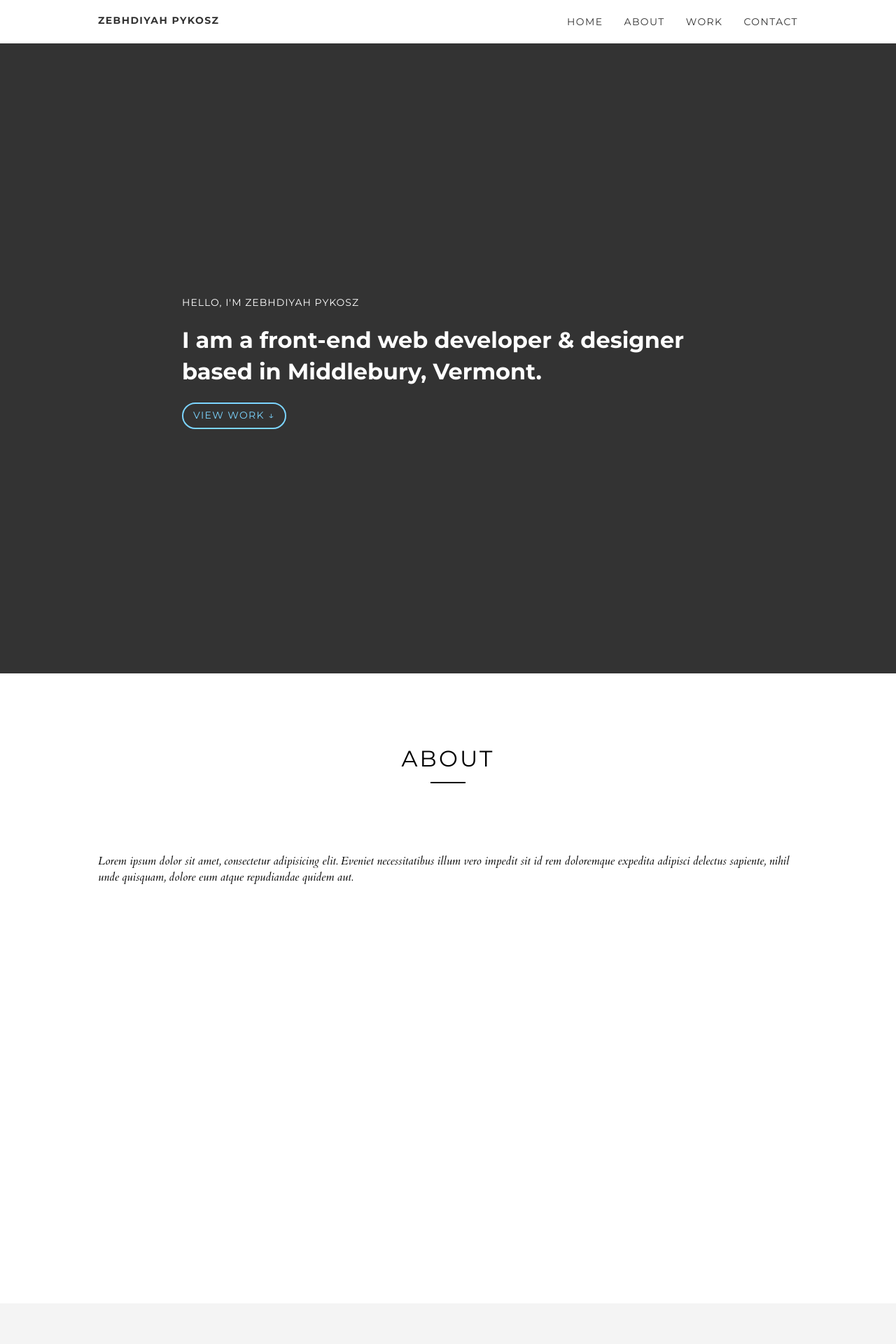
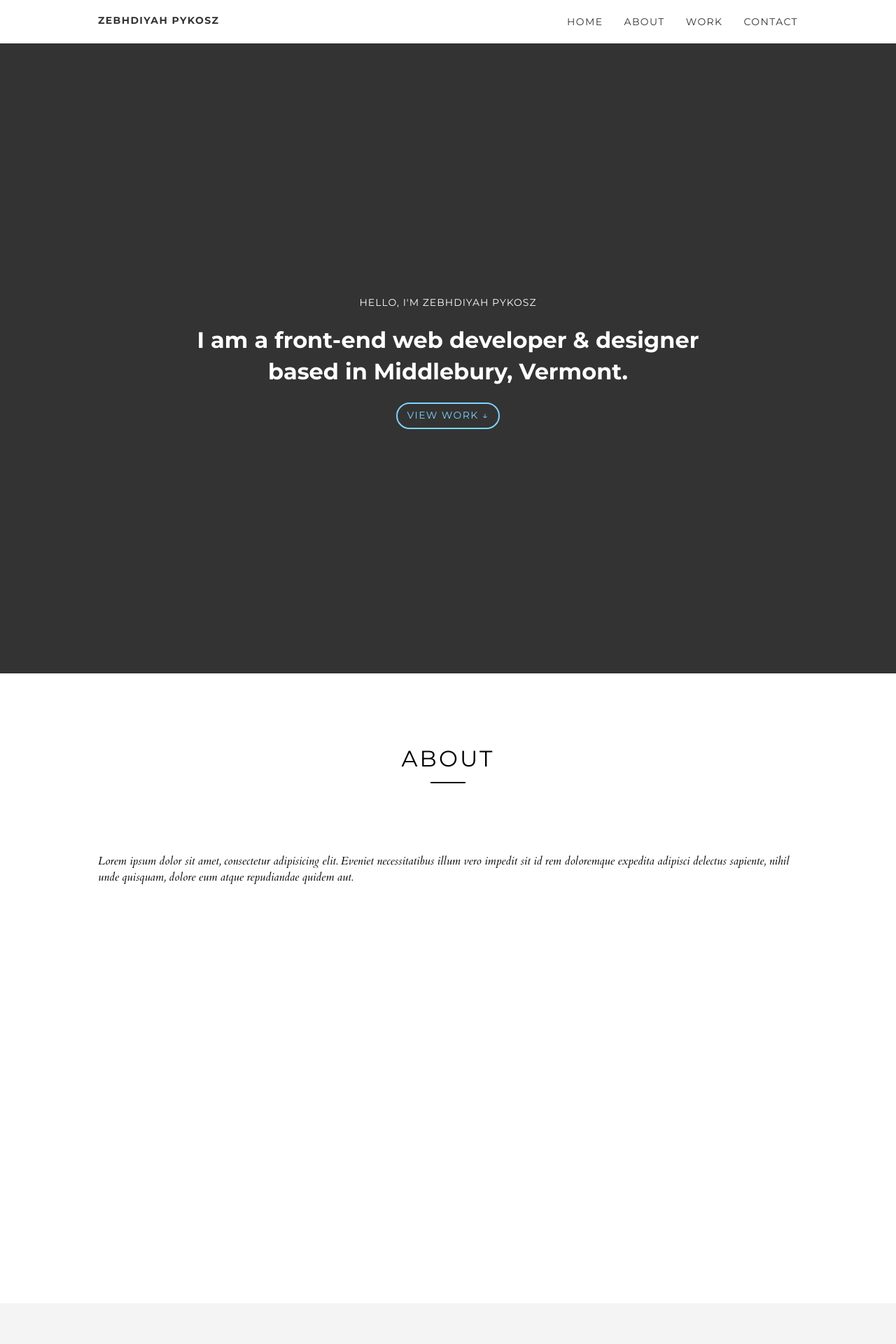
Before and after one commit to zebapy/zeb.codes, a Jekyll site: the page built from index.html, in a window 1280 px wide. Shown: the top 1920 px of the page at 70% size. Built offline with Jekyll 4.4.1, drawn with Linux system fonts in a browser that asks for light colours; nearby versions of some CDN libraries.

Commit message:
add text center to hero

```diff
--- a/index.html
+++ b/index.html
@@ -3,7 +3,7 @@ layout: default
 ---
 <section id="home" class="section">
     <div class="center">
-        <div class="hero animated fadeInDown">
+        <div class="hero animated fadeInDown text-center">
             <h2 class="name">Hello, I'm Zebhdiyah Pykosz</h2>
             <h1>I am a front-end web developer &amp; designer based in Middlebury, Vermont.</h1>
             <a href="#work" class="btn btn-primary btn-outline">View Work &darr;</a>
```
